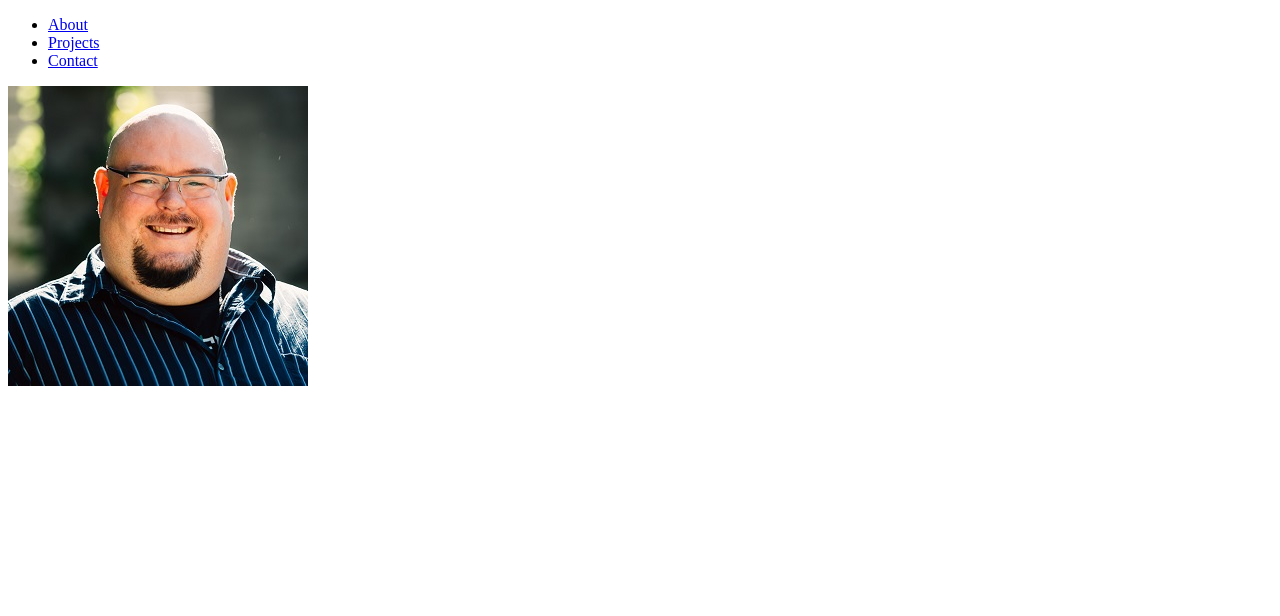
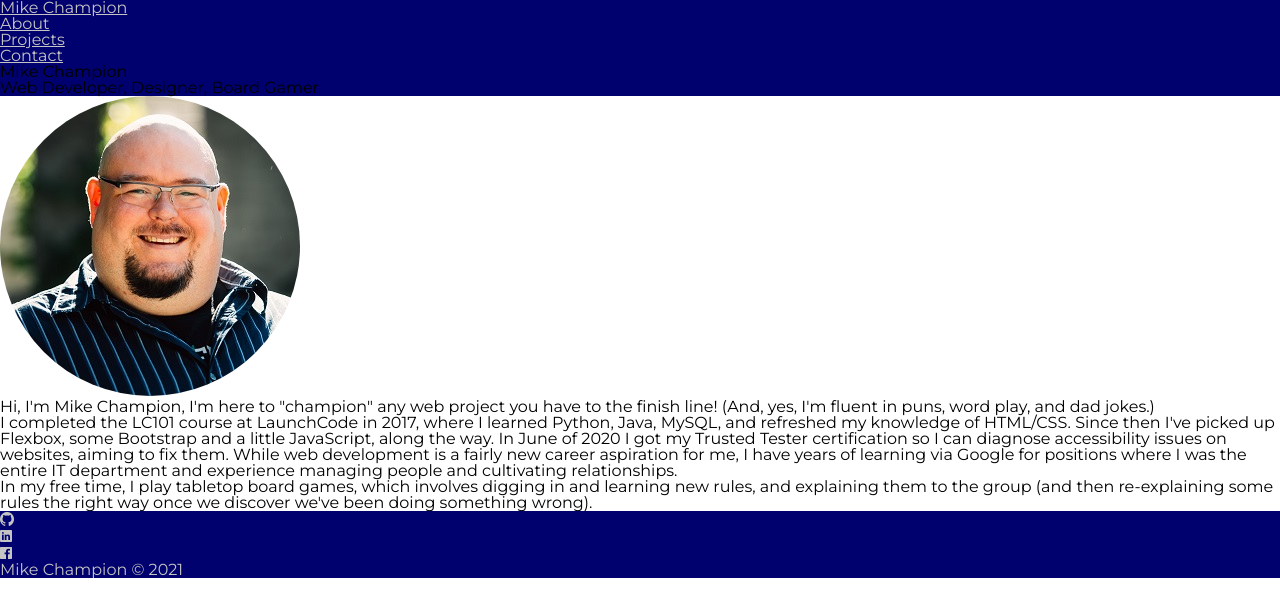
Before and after one commit to MikeChampion/portfolio, a plain HTML site: page index.html in a window 1280 px wide. Drawn offline with nearby package versions, Linux system fonts and the light colour scheme.

Commit message:
Add reset.css and favicon. Add more content to index and basic color styling to style.css

```diff
--- /dev/null
+++ b/assets/css/reset.css
@@ -0,0 +1,41 @@
+* {
+    margin: 0;
+    padding: 0;
+    box-sizing: border-box;
+}
+
+html {
+    height: 100%;
+}
+
+body {
+    min-height: 100%;
+    line-height: 1;
+    font-family: sans-serif;
+}
+
+h1,
+h2,
+h3,
+h4,
+h5,
+h6 {
+    font-size: 100%;
+}
+
+input,
+select,
+option,
+optgroup,
+textarea,
+button,
+pre,
+code {
+    font-size: 100%;
+    font-family: inherit;
+}
+
+ol,
+ul {
+    list-style: none;
+}
--- a/assets/css/style.css
+++ b/assets/css/style.css
@@ -0,0 +1,44 @@
+:root {
+    /*  --VARIABLE: VALUE;  */
+    --primary-dark: rgb(0, 0, 110);
+    --primary-light: rgb(196, 196, 196);
+}
+
+body {
+    font-family: "Montserrat", sans-serif;
+}
+
+header {
+    background: var(--primary-dark);
+}
+
+header li {
+    list-style-type: none;
+}
+
+header a {
+    color: var(--primary-light);
+}
+
+.round {
+    border-radius: 50%;
+}
+
+footer {
+    background: var(--primary-dark);
+}
+
+footer li {
+    list-style-type: none;
+}
+
+footer a,
+footer p {
+    color: var(--primary-light);
+}
+
+@media screen and (max-width: 767px) {
+}
+
+@media screen and (max-width: 479px) {
+}
--- a/index.html
+++ b/index.html
@@ -4,27 +4,101 @@
         <meta charset="UTF-8" />
         <meta http-equiv="X-UA-Compatible" content="ie=edge" />
         <meta name="viewport" content="width=device-width, initial-scale=1.0" />
+        <link rel="stylesheet" href="./assets/css/reset.css" />
+        <link rel="preconnect" href="https://fonts.gstatic.com" />
+        <link
+            href="https://fonts.googleapis.com/css2?family=Montserrat:ital@0;1&display=swap"
+            rel="stylesheet"
+        />
+        <link
+            href="https://unpkg.com/ionicons@4.5.5/dist/css/ionicons.min.css"
+            rel="stylesheet"
+        />
         <link rel="stylesheet" type="text/css" href="./assets/css/style.css" />
         <title>Portfolio | Mike Champion</title>
     </head>
     <body>
-        <header></header>
+        <header>
+            <!-- begin nav -->
             <nav>
                 <ul>
+                    <li><a href="./index.html">Mike Champion</a></li>
                     <li><a href="#about">About</a></li>
                     <li><a href="#projects">Projects</a></li>
-                <li><a href="#contact">Contact</a></li>
+                    <li><a href="#footer">Contact</a></li>
                 </ul>
             </nav>
+            <!-- end nav -->
+            <!-- begin jumbotron -->
+            <div class="jumbotron">
+                <!--<img src="assets/img/banner.jpg" alt="">-->
+                <div class="j-backdrop">
+                    <p class="j-title">Mike Champion</p>
+                    <p class="j-subtitle">
+                        Web Developer, Designer, Board Gamer
+                    </p>
+                </div>
+            </div>
+            <!-- end jumbotron -->
+        </header>
         <main>
             <section id="about">
                 <div>
-                    <img src="./assets/img/headshot.jpg" alt="" />
+                    <img class="round" src="./assets/img/headshot.jpg" alt="" />
                 </div>
-                <div class="content"></div>
+                <div class="content">
+                    <p>
+                        Hi, I'm Mike Champion, I'm here to "champion" any web
+                        project you have to the finish line! (And, yes, I'm
+                        fluent in puns, word play, and dad jokes.)
+                    </p>
+                    <p>
+                        I completed the LC101 course at LaunchCode in 2017,
+                        where I learned Python, Java, MySQL, and refreshed my
+                        knowledge of HTML/CSS. Since then I've picked up
+                        Flexbox, some Bootstrap and a little JavaScript, along
+                        the way. In June of 2020 I got my Trusted Tester
+                        certification so I can diagnose accessibility issues on
+                        websites, aiming to fix them. While web development is a
+                        fairly new career aspiration for me, I have years of
+                        learning via Google for positions where I was the entire
+                        IT department and experience managing people and
+                        cultivating relationships.
+                    </p>
+                    <p class="p3">
+                        In my free time, I play tabletop board games, which
+                        involves digging in and learning new rules, and
+                        explaining them to the group (and then re-explaining
+                        some rules the right way once we discover we've been
+                        doing something wrong).
+                    </p>
+                </div>
             </section>
             <section id="projects"></section>
         </main>
-        <footer id="#contact"></footer>
+        <footer id="footer" class="footer">
+            <ul>
+                <li>
+                    <a href="https://github.com/MikeChampion" target="_blank"
+                        ><i class="ion-logo-github"></i
+                    ></a>
+                </li>
+                <li>
+                    <a
+                        href="https://www.linkedin.com/in/mike-champion-868b8075/"
+                        target="_blank"
+                        ><i class="ion-logo-linkedin"></i
+                    ></a>
+                </li>
+                <li>
+                    <a
+                        href="https://www.facebook.com/Rassilon007"
+                        target="_blank"
+                        ><i class="ion-logo-facebook"></i
+                    ></a>
+                </li>
+            </ul>
+            <p>Mike Champion © 2021</p>
+        </footer>
     </body>
 </html>
```
Also changed, not shown: favicon.ico (added). Lines whose indentation alone changed are shown as unchanged.
